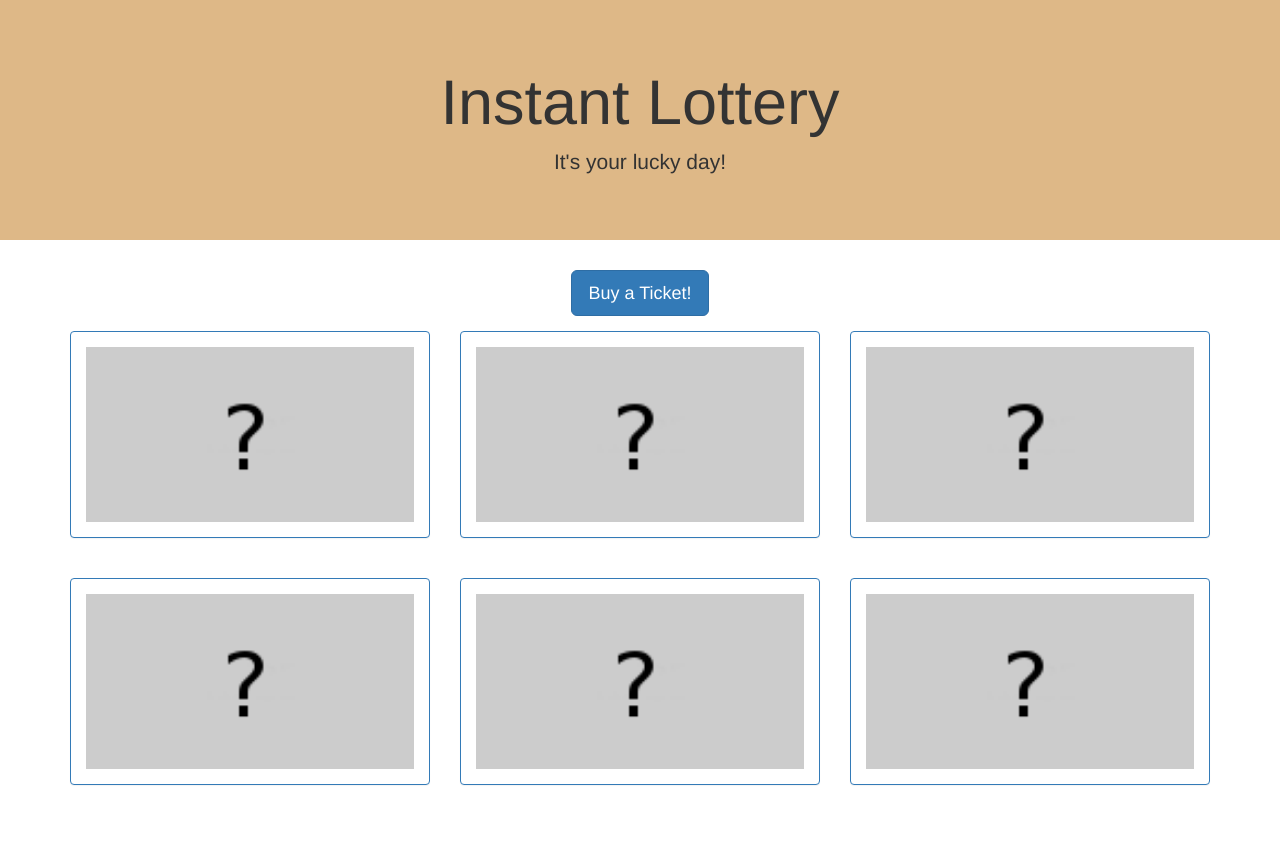
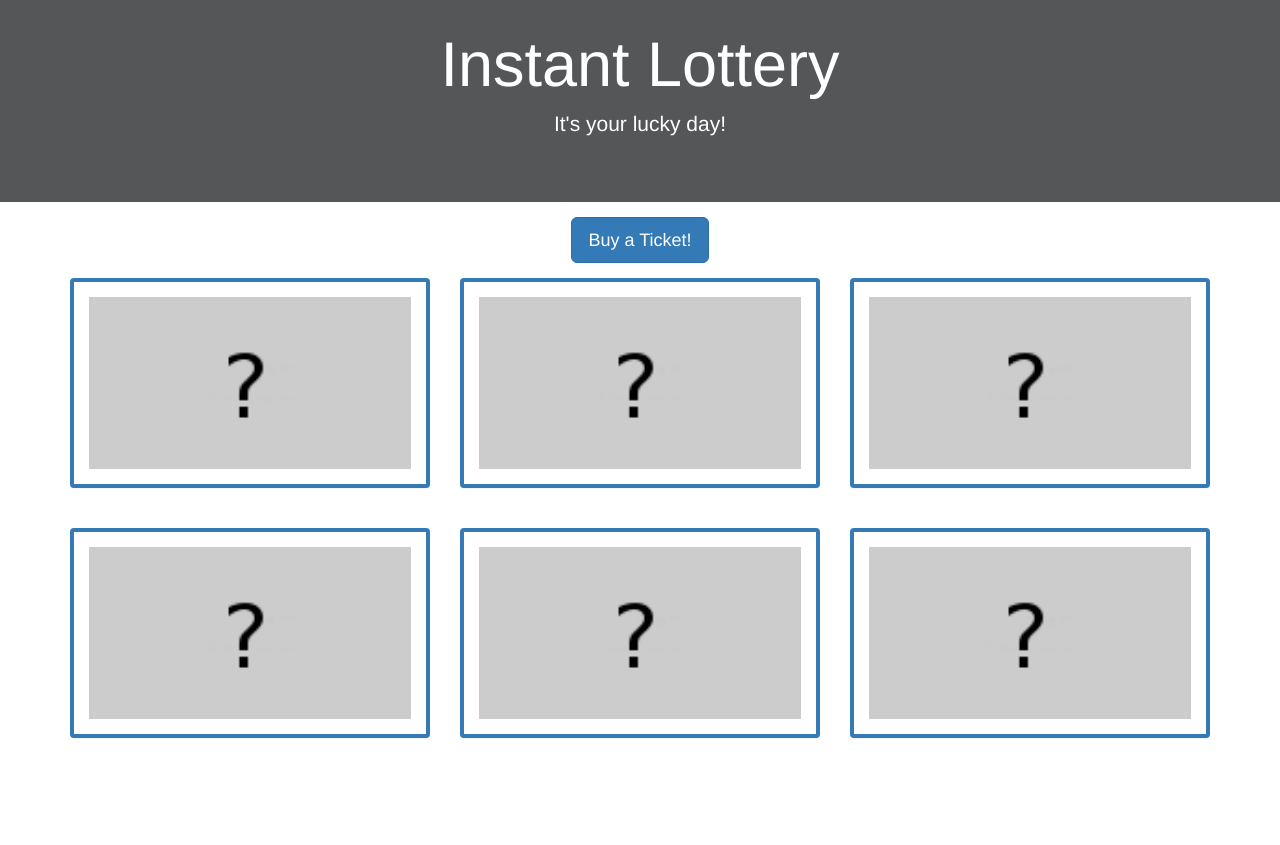
Before and after one commit to framaglia/InstantLottery, a web app: page /iLottery.html in a window 1280 px wide. After the commit the page ends 738 px from the top, so only its background shows below. Run offline with its HTML, style and script files only (its server is not run), Linux system fonts and the light colour scheme; data that the repository does not hold is empty; some libraries are stand-ins or nearby versions.

Commit message:
Style modification

```diff
--- /dev/null
+++ b/src/main/webapp/css/style.css
@@ -0,0 +1,23 @@
+.jumbotron {
+    padding-top: 10px;
+    margin-bottom: 0;
+    background-color: #545658;
+    color: white;
+}
+
+.jumbotronSmall {
+    margin-top: 15px;
+    margin-bottom: 15px;
+}
+
+.panel-success {
+    border: 4px solid #a1e971;
+}
+
+.panel-primary {
+    border: 4px solid #337ab7;
+}
+
+.panel-danger {
+    border: 4px solid #eb5453;
+}
--- a/src/main/webapp/iLottery.html
+++ b/src/main/webapp/iLottery.html
@@ -5,28 +5,11 @@
     <meta charset="utf-8">
     <meta name="viewport" content="width=device-width, initial-scale=1">
     <link rel="stylesheet" href="https://maxcdn.bootstrapcdn.com/bootstrap/3.3.7/css/bootstrap.min.css">
+    <link rel="stylesheet" type="text/css" href="css/style.css">
     <script src="//code.jquery.com/jquery.min.js"></script>
     <script src="js/lotteryFunctions.js"></script>
     <script src="https://ajax.googleapis.com/ajax/libs/jquery/3.2.0/jquery.min.js"></script>
     <script src="https://maxcdn.bootstrapcdn.com/bootstrap/3.3.7/js/bootstrap.min.js"></script>
-    <style>
-
-        /* Remove the jumbotron's default bottom margin */
-        .jumbotron {
-            background-color: burlywood;
-        }
-
-        .jumbotronSmall {
-            margin-top: 15px;
-            margin-bottom: 15px;
-        }
-
-        /* Add a gray background color and some padding to the footer */
-        footer {
-            background-color: #f2f2f2;
-            padding: 25px;
-        }
-    </style>
 </head>
 <body>
 
@@ -38,24 +21,24 @@
 </div>
 
 <div class="jumbotronSmall center-block">
-    <button type="button" class="btn btn-primary btn-lg center-block" onclick="restCall()">Buy a Ticket!</button>
+    <button id="button" type="button" class="btn btn-primary btn-lg center-block" onclick="restCall()">Buy a Ticket!</button>
 </div>
 
 
 <div class="container">
     <div class="row">
         <div class="col-sm-4">
-            <div class="panel panel-primary">
+            <div id="d1" class="panel panel-primary">
                 <div class="panel-body"><img id="a1" src="img/qmark.png?150x80" class="img-responsive" style="width:100%" alt="Image"></div>
             </div>
         </div>
         <div class="col-sm-4">
-            <div class="panel panel-primary">
+            <div id="d2" class="panel panel-primary">
                 <div class="panel-body"><img id="a2" src="img/qmark.png?150x80" class="img-responsive" style="width:100%" alt="Image"></div>
             </div>
         </div>
         <div class="col-sm-4">
-            <div class="panel panel-primary">
+            <div id="d3" class="panel panel-primary">
                 <div class="panel-body"><img id="a3"  src="img/qmark.png?150x80" class="img-responsive" style="width:100%" alt="Image"></div>
             </div>
         </div>
@@ -65,17 +48,17 @@
 <div class="container">
     <div class="row">
         <div class="col-sm-4">
-            <div class="panel panel-primary">
+            <div id="d4" class="panel panel-primary">
                 <div class="panel-body"><img id="b1" src="img/qmark.png?150x80" class="img-responsive" style="width:100%" alt="Image"></div>
             </div>
         </div>
         <div class="col-sm-4">
-            <div class="panel panel-primary">
+            <div id="d5" class="panel panel-primary">
                 <div class="panel-body"><img id="b2" src="img/qmark.png?150x80" class="img-responsive" style="width:100%" alt="Image"></div>
             </div>
         </div>
         <div class="col-sm-4">
-            <div class="panel panel-primary">
+            <div id="d6" class="panel panel-primary">
                 <div class="panel-body"><img id="b3" src="img/qmark.png?150x80" class="img-responsive" style="width:100%" alt="Image"></div>
             </div>
         </div>
--- a/src/main/webapp/js/lotteryFunctions.js
+++ b/src/main/webapp/js/lotteryFunctions.js
@@ -10,6 +10,28 @@ function restCall () {
             $("#b1").attr("src", "img/"+data.drawnNumbers[3]+".png?150x80");
             $("#b2").attr("src", "img/"+data.drawnNumbers[4]+".png?150x80");
             $("#b3").attr("src", "img/"+data.drawnNumbers[5]+".png?150x80");
+            if(data.winning == true) {
+                $("#d1").attr("class", "panel panel-success");
+                $("#d2").attr("class", "panel panel-success");
+                $("#d3").attr("class", "panel panel-success");
+                $("#d4").attr("class", "panel panel-success");
+                $("#d5").attr("class", "panel panel-success");
+                $("#d6").attr("class", "panel panel-success");
+            } else {
+                $("#d1").attr("class", "panel panel-danger");
+                $("#d2").attr("class", "panel panel-danger");
+                $("#d3").attr("class", "panel panel-danger");
+                $("#d4").attr("class", "panel panel-danger");
+                $("#d5").attr("class", "panel panel-danger");
+                $("#d6").attr("class", "panel panel-danger");
+            }
+
         }
     });
 }
+
+$("#button").click(function() {
+    $('html,body').animate({
+            scrollTop: $(".second").offset().top},
+        'slow');
+});
```
